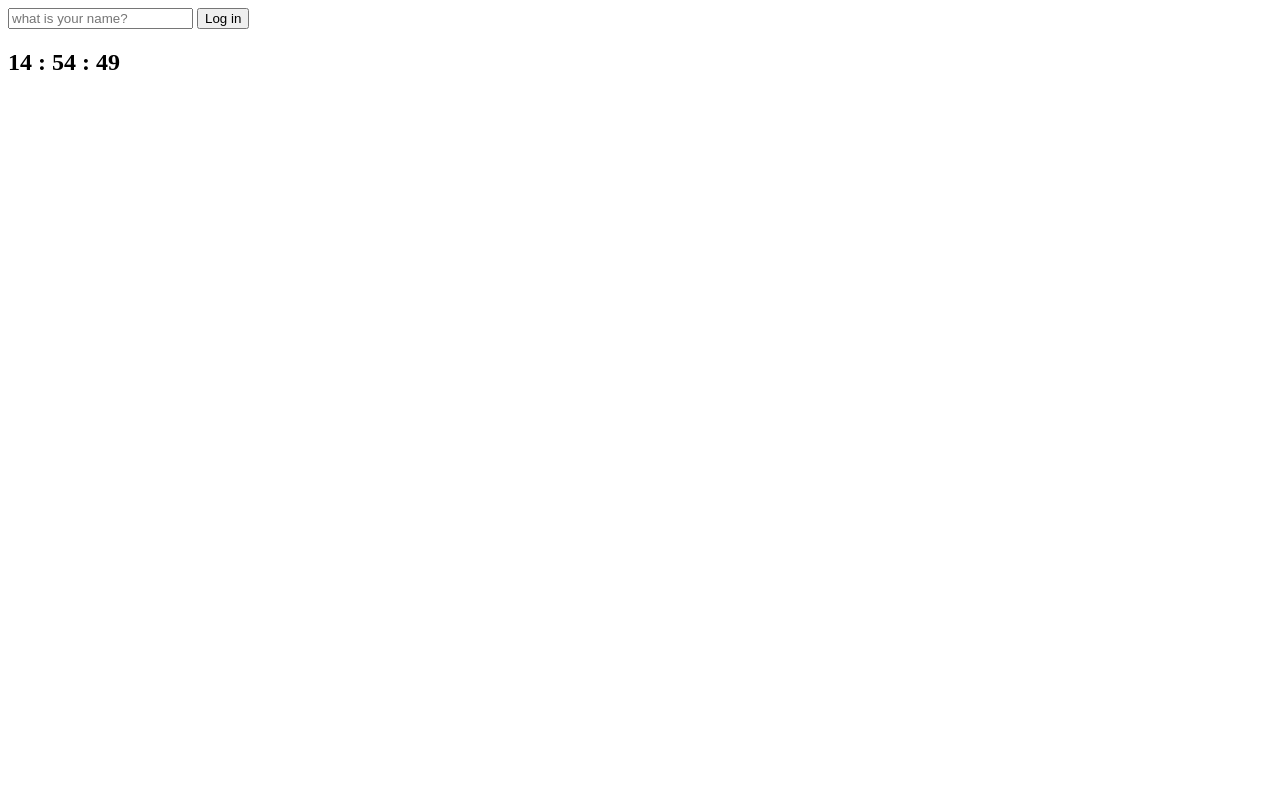
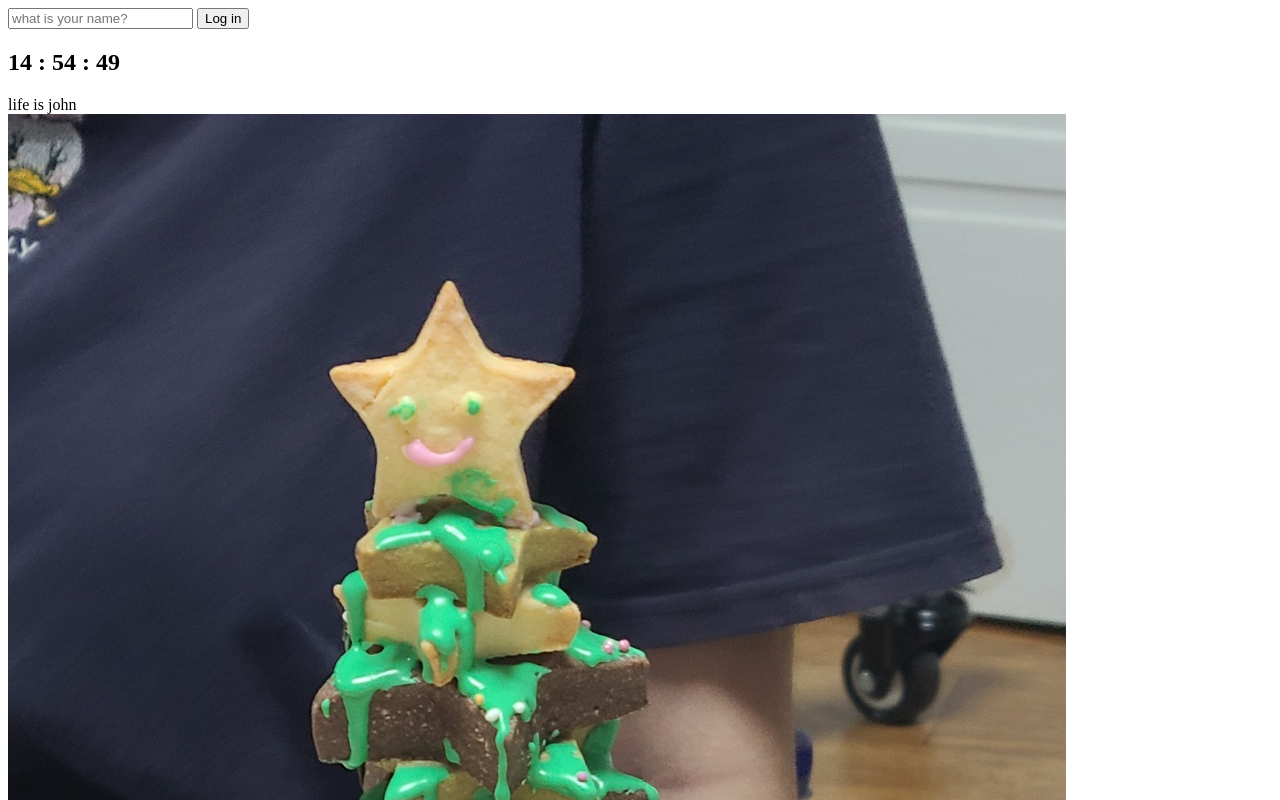
Before and after one commit to CHOJEAYOUNG/react_test, a plain HTML site: page index.html in a window 1280 px wide. Shown: the top 800 px of the page. Drawn offline with Linux system fonts and the light colour scheme.

Commit message:
img 추가 및 random함수 사용 및 html 동적생성

```diff
--- a/index.html
+++ b/index.html
@@ -21,8 +21,13 @@
     </form>
     <h1 id = "greeting" class = "hidden"></h1>
     <h2 id = "clock">00:00</h2>
-
+    <div id = "quote">
+        <span></span>
+        <span></span>
+    </div>
     <script src="js/greeting.js"></script>
     <script src="js/clock.js"></script>
+    <script src="js/quotes.js"></script>
+    <script src="js/background.js"></script>
 </body>
 </html>
--- /dev/null
+++ b/js/background.js
@@ -0,0 +1,14 @@
+const images = [
+    "0.jpg", "1.jpg", "2.jpg"
+];
+
+const chosenImage = images[Math.floor(Math.random()* images.length)];
+
+console.log(chosenImage);
+
+
+const bgImage = document.createElement("img");
+
+bgImage.src = `img/${chosenImage}`;
+
+document.body.appendChild(bgImage);
--- a/js/clock.js
+++ b/js/clock.js
@@ -14,7 +14,7 @@ function getClock(){
 
     clock.innerText = dateString;
 
-    console.log(dateString);
+    //console.log(dateString);
 }
 
 
--- /dev/null
+++ b/js/quotes.js
@@ -0,0 +1,37 @@
+const quotes = [
+    {
+        quote:"the way",
+        author:"ww",
+    },
+    {
+        quote:"life is",
+        author:"john",
+    },
+    {
+        quote:"love",
+        author:"her",
+    }
+
+
+
+
+]
+
+const quote = document.querySelector("#quote span:first-child");
+const autor = document.querySelector("#quote span:last-child");
+
+
+//const randomnumber = Math.floor(Math.random()*10);
+
+//console.log(quotes[randomnumber]);
+randomView();
+
+
+function randomView(){
+    const randomnumber = Math.floor(Math.random()* quotes.length);
+    console.log(randomnumber);
+
+    quote.innerText = quotes[randomnumber].quote;
+    autor.innerText = quotes[randomnumber].author;
+
+}
```
Also changed, not shown: img/0.jpg (added), img/1.jpg (added), img/2.jpg (added).
